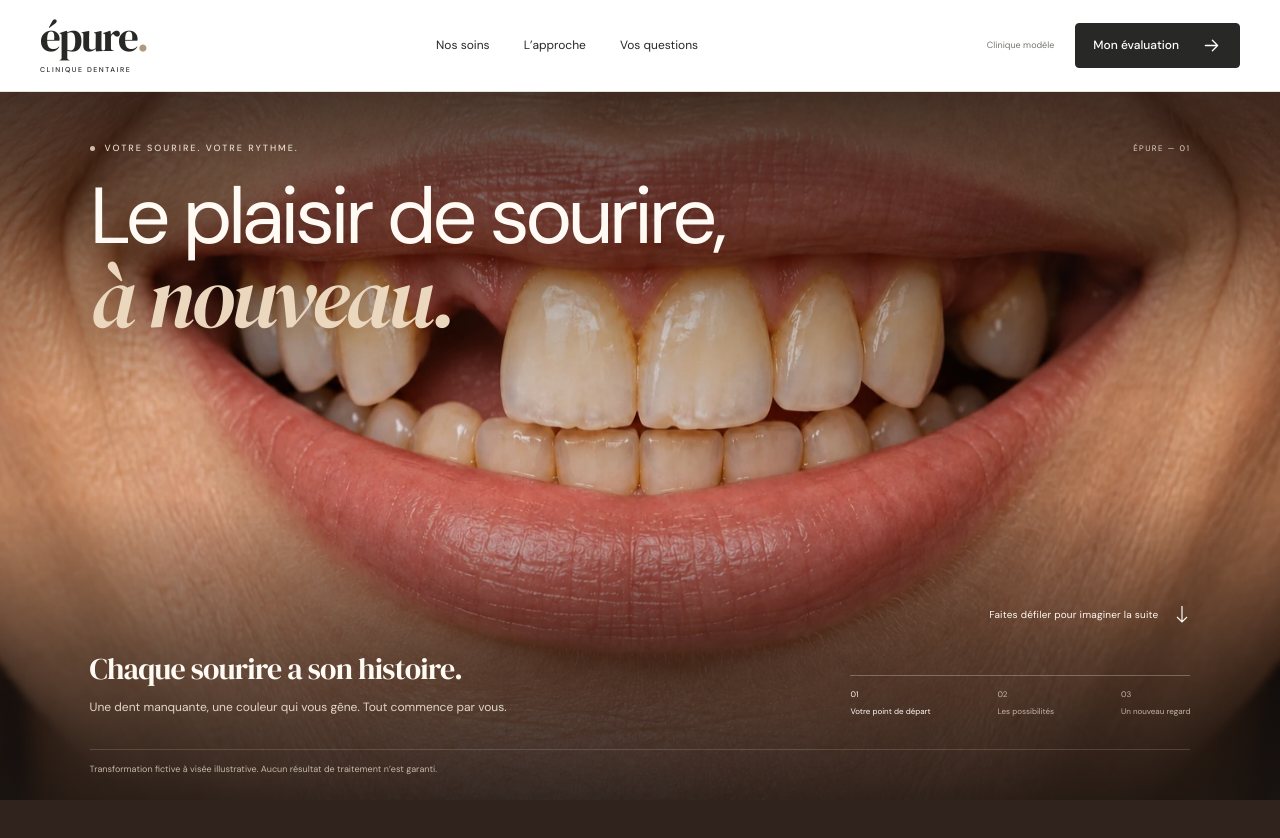
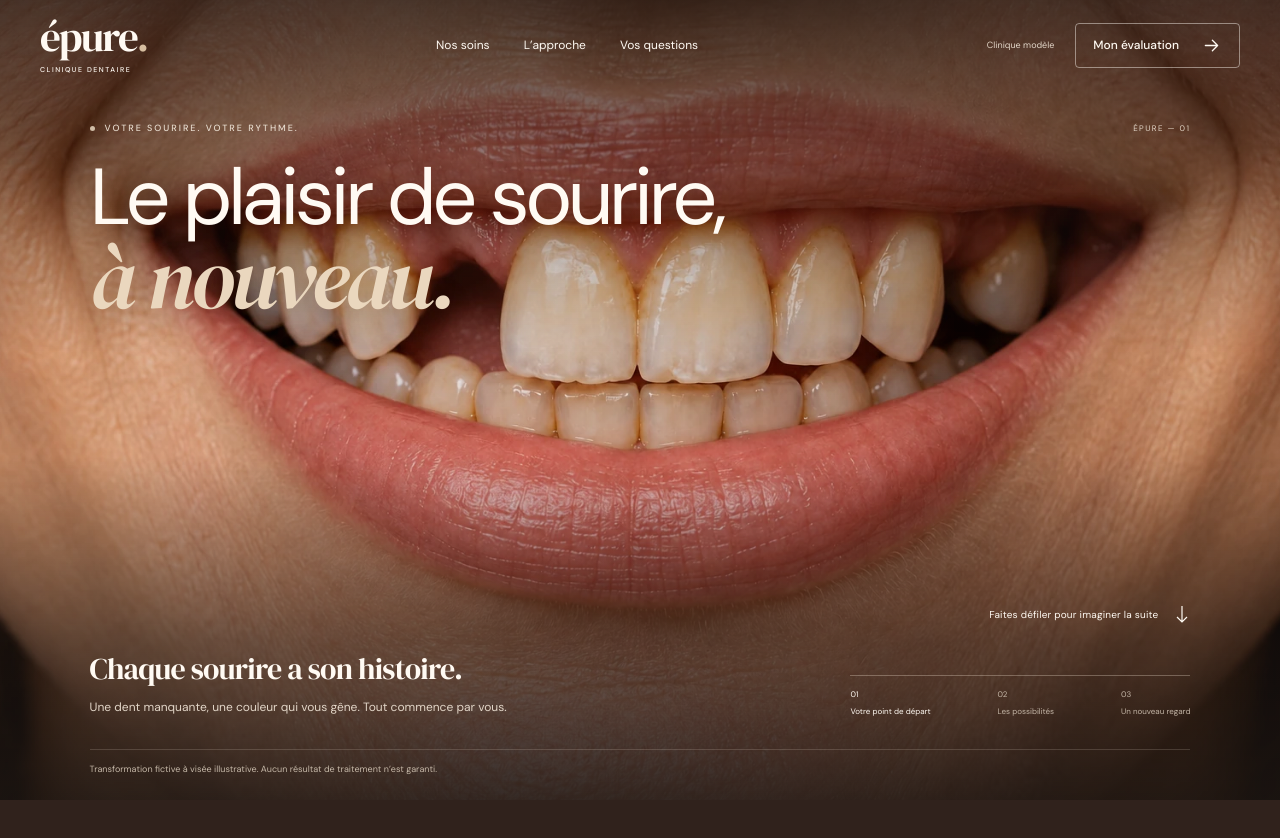
Before and after one commit to mohamed7514/Dentist-template, a Next.js app: page / in a window 1280 px wide. Shown: the top 838 px of the page. Built offline with nearby package versions, Linux system fonts and the light colour scheme.

Commit message:
Update Site source

```diff
--- /dev/null
+++ b/components/site-header.css
@@ -0,0 +1,13 @@
+.header.header-overlay{position:fixed;inset:0 0 auto;width:100%;transition:background .25s,color .25s,border-color .25s}
+.header.header-on-hero{background:transparent;color:#fffaf3;border-color:transparent;backdrop-filter:none}
+.header-on-hero .brand>span{color:#d7bea0}
+.header-on-hero .model-label{color:#e2d6c8}
+.header-on-hero .desktop-nav a:after{background:#fffaf3}
+.header-on-hero .header-end .btn{background:transparent;color:#fffaf3;border-color:rgba(255,250,243,.45)}
+.header-on-hero .header-end .btn:hover{background:rgba(255,250,243,.12)}
+.header-on-hero .menu-button span{background:#fffaf3}
+@media(max-width:700px){
+ .mobile-menu.mobile-menu-on-hero{background:rgba(36,27,22,.97);color:#fffaf3;border-color:rgba(255,250,243,.16);backdrop-filter:blur(16px)}
+ .mobile-menu-on-hero a,.mobile-menu-on-hero button{border-color:rgba(255,250,243,.16)}
+}
+@media(prefers-reduced-motion:reduce){.header.header-overlay{transition:none}}
--- a/components/site-shell.tsx
+++ b/components/site-shell.tsx
@@ -1,15 +1,29 @@
 "use client";
-import {useState} from "react";
+import {useEffect,useState} from "react";
+import {usePathname} from "next/navigation";
 import Link from "next/link";
 import {Arrow} from "./icons";
 import {StartButton,PrivacyButton} from "./actions";
+import "./site-header.css";
 export function Brand(){return <Link className="brand" href="/" aria-label="Épure, accueil">épure<span>.</span><small>CLINIQUE DENTAIRE</small></Link>}
 export function SiteHeader(){
  const [menu,setMenu]=useState(false);
+ const home=usePathname()==="/";
+ const [overHero,setOverHero]=useState(true);
+ useEffect(()=>{
+  setMenu(false);
+  if(!home) return;
+  setOverHero(true);
+  const hero=document.querySelector("#accueil");
+  if(!hero) return;
+  const observer=new IntersectionObserver(([entry])=>setOverHero(entry.isIntersecting),{rootMargin:"-92px 0px 0px 0px"});
+  observer.observe(hero);
+  return ()=>observer.disconnect();
+ },[home]);
  return <>
- <header className="header"><Brand/><nav className="desktop-nav" aria-label="Navigation principale"><Link href="/#soins">Nos soins</Link><Link href="/#approche">L’approche</Link><Link href="/#questions">Vos questions</Link></nav>
+ <header className={`header${home?" header-overlay":""}${home&&overHero?" header-on-hero":""}`}><Brand/><nav className="desktop-nav" aria-label="Navigation principale"><Link href="/#soins">Nos soins</Link><Link href="/#approche">L’approche</Link><Link href="/#questions">Vos questions</Link></nav>
  <div className="header-end"><span className="model-label">Clinique modèle</span><StartButton className="btn small">Mon évaluation <Arrow/></StartButton><button className="menu-button" type="button" aria-label={menu?"Fermer le menu":"Ouvrir le menu"} aria-expanded={menu} aria-controls="mobile-menu" onClick={()=>setMenu(!menu)}><span/><span/></button></div></header>
- <nav className="mobile-menu" id="mobile-menu" aria-label="Navigation mobile" hidden={!menu} onClick={()=>setMenu(false)} onKeyDown={event=>{if(event.key==="Escape")setMenu(false)}}>
+ <nav className={`mobile-menu${home&&overHero?" mobile-menu-on-hero":""}`} id="mobile-menu" aria-label="Navigation mobile" hidden={!menu} onClick={()=>setMenu(false)} onKeyDown={event=>{if(event.key==="Escape")setMenu(false)}}>
  <Link href="/#soins">Nos soins</Link><Link href="/implants/">Les implants</Link><Link href="/#approche">Notre approche</Link><Link href="/#questions">Vos questions</Link><StartButton>Préparer mon évaluation <Arrow/></StartButton></nav>
  </>;
 }
--- a/components/smile-hero.css
+++ b/components/smile-hero.css
@@ -56,3 +56,5 @@
 @media(max-width:360px){.smile-heading{left:22px;right:18px;top:25px}.smile-heading h1{font-size:34px}.smile-eyebrow{font-size:6px}.smile-story{left:22px;right:22px;bottom:79px}.smile-captions{min-height:88px}.smile-caption h2{font-size:21px}.smile-caption p{font-size:9px}.smile-scroll-cue{bottom:272px;right:22px}.smile-photograph{inset:18% 0 24%}}
 @media(max-height:760px) and (min-width:701px){.smile-scene{min-height:570px}.smile-heading{top:35px}.smile-heading h1{font-size:62px}.smile-eyebrow{margin-bottom:16px}.smile-story{bottom:20px;row-gap:15px}.smile-caption h2{font-size:26px}.smile-captions{min-height:74px}.smile-scroll-cue{bottom:156px}}
 @media(prefers-reduced-motion:reduce){.smile-before{opacity:0}.smile-caption:first-child{opacity:0}.smile-caption:last-child{opacity:1}.smile-scroll-cue{display:none}.smile-step{transition:none}}
+.smile-hero .smile-scene{height:100svh}
+.smile-hero .smile-heading,.smile-hero .smile-frame-top{top:calc(var(--hero-header) + 30px)}
--- a/components/smile-hero.tsx
+++ b/components/smile-hero.tsx
@@ -64,7 +64,7 @@ export function SmileHero() {
           id: "smile-hero",
           trigger: section,
           pin: scene,
-          start: () => `top top+=${document.querySelector(".header")?.getBoundingClientRect().height ?? 0}`,
+          start: "top top",
           end: () => `+=${Math.max(1100, Math.round(window.innerHeight * 1.8))}`,
           scrub: 0.65,
           anticipatePin: 1,
```
